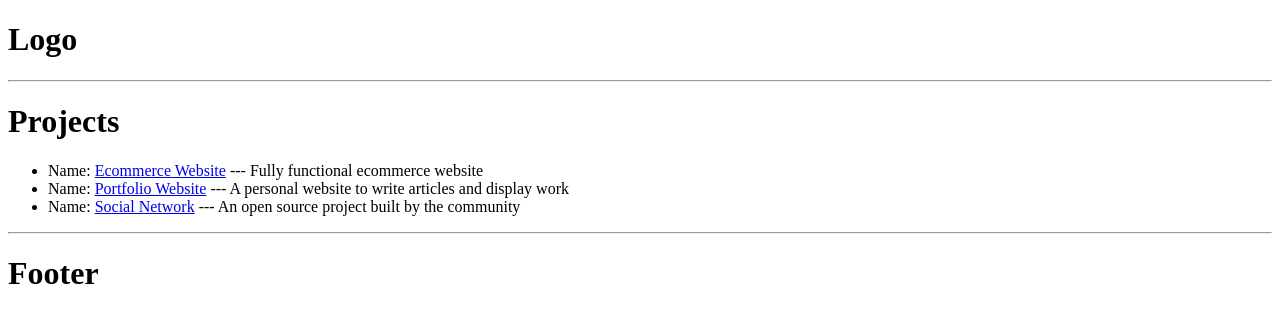
After one commit to alperensamilx/devsearch, a Django app: page / in a window 1280 px wide. The commit adds this page. Shown: the top 323 px of the page. Run offline with Django 4.2, Linux system fonts and the light colour scheme.

Commit message:
first commit

```diff
--- /dev/null
+++ b/base/templates/base/projects.html
@@ -0,0 +1,13 @@
+{% extends 'main.html' %}
+
+{% block content %}
+
+    <h1>Projects</h1>
+
+    <ul>
+        {% for project in projects %}
+            <li>Name: <a href="{% url 'project' project.id %}">{{ project.title }}</a> --- {{ project.description }}</li>
+        {% endfor %}
+    </ul>
+
+{% endblock content %}
--- a/base/urls.py
+++ b/base/urls.py
@@ -2,6 +2,6 @@ from django.urls import path
 from . import views
 
 urlpatterns = [
-    path('projects/', views.projects, name='projects'),
-    path('project', views.project, name='project'),
+    path('', views.projects, name='projects'),
+    path('project/<str:pk>/', views.project, name='project'),
 ]
--- a/base/views.py
+++ b/base/views.py
@@ -2,10 +2,33 @@ from django.shortcuts import render
 
 # Create your views here.
 
+projectsList = [
+    {
+        'id': '1',
+        'title': 'Ecommerce Website',
+        'description': 'Fully functional ecommerce website'
+    },
+    {
+        'id': '2',
+        'title': 'Portfolio Website',
+        'description': 'A personal website to write articles and display work'
+    },
+    {
+        'id': '3',
+        'title': 'Social Network',
+        'description': 'An open source project built by the community'
+    }
+]
+
 
 def projects(request):
-    return render(request, 'projects.html')
+    context = {'projects': projectsList}
+    return render(request, 'base/projects.html', context)
 
 
-def project(request):
-    return render(request, 'simple-project.html')
+def project(request, pk):
+    projectObj = None
+    for i in projectsList:
+        if i['id'] == pk:
+            projectObj = i
+    return render(request, 'base/single-project.html', {'project': projectObj})
--- /dev/null
+++ b/templates/footer.html
@@ -0,0 +1,2 @@
+<hr>
+<h1>Footer</h1>
--- a/templates/main.html
+++ b/templates/main.html
@@ -8,6 +8,12 @@
     <title>DevSearch</title>
 </head>
 <body>
+    {% include 'navbar.html' %}
 
+    {% block content %}
+
+    {% endblock content %}
+
+    {% include 'footer.html' %}
 </body>
 </html>
--- a/templates/navbar.html
+++ b/templates/navbar.html
@@ -1,14 +1,3 @@
-<!doctype html>
-<html lang="en">
-<head>
-    <meta charset="UTF-8">
-    <meta name="viewport"
-          content="width=device-width, user-scalable=no, initial-scale=1.0, maximum-scale=1.0, minimum-scale=1.0">
-    <meta http-equiv="X-UA-Compatible" content="ie=edge">
-    <title>Document</title>
-</head>
-<body>
-    <h1>Logo</h1>
-    <hr>
-</body>
-</html>
+
+<h1>Logo</h1>
+<hr>
```
Also changed, not shown: base/templates/base/single-project.html (added, +7 -0 lines), templates/projects.html (deleted, +0 -17 lines), templates/simple-project.html (deleted, +0 -13 lines).
